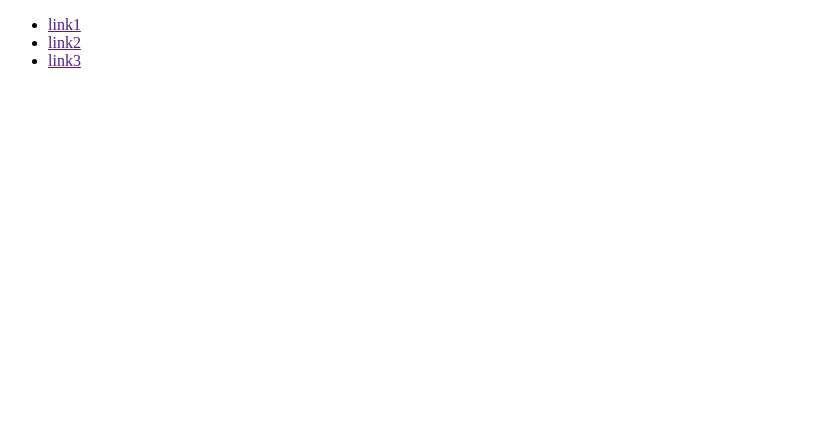
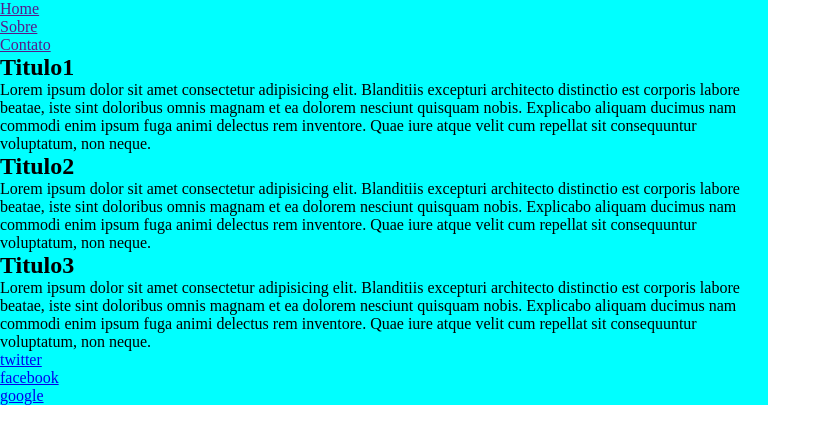
Before and after one commit to Pedrofelip/exercicio-repo-RWD, a plain HTML site: page index.html in a window 1280 px wide. Shown: the whole page, without its empty margins (0-831 px from the left). Drawn offline with Linux system fonts and the light colour scheme.

Commit message:
quase pronto

```diff
--- a/index.html
+++ b/index.html
@@ -4,23 +4,41 @@
     <meta charset="UTF-8">
     <meta http-equiv="X-UA-Compatible" content="IE=edge">
     <meta name="viewport" content="width=device-width, initial-scale=1.0">
+    <link rel="stylesheet" href="./zyb-0987-ww3456.css">
     <title>EXERCÍCIO</title>
 </head>
 <body class="container">
     <header class="cabecalho">
         <nav>
             <ul>
-                <li><a href="">link1</a></li>
-                <li><a href="">link2</a></li>
-                <li><a href="">link3</a></li>
+                <li><a href="">Home</a></li>
+                <li><a href="">Sobre</a></li>
+                <li><a href="">Contato</a></li>
             </ul>
         </nav>
     </header>
     <main class="conteudo">
-
+        <section>
+            <h2>Titulo1</h2>
+            <p>Lorem ipsum dolor sit amet consectetur adipisicing elit. Blanditiis excepturi architecto distinctio est corporis labore beatae, iste sint doloribus omnis magnam et ea dolorem nesciunt quisquam nobis. Explicabo aliquam ducimus nam commodi enim ipsum fuga animi delectus rem inventore. Quae iure atque velit cum repellat sit consequuntur voluptatum, non neque.</p>
+        </section>
+        <section>
+            <h2>Titulo2</h2>
+            <p>Lorem ipsum dolor sit amet consectetur adipisicing elit. Blanditiis excepturi architecto distinctio est corporis labore beatae, iste sint doloribus omnis magnam et ea dolorem nesciunt quisquam nobis. Explicabo aliquam ducimus nam commodi enim ipsum fuga animi delectus rem inventore. Quae iure atque velit cum repellat sit consequuntur voluptatum, non neque.</p>
+        </section>
+        <section>
+            <h2>Titulo3</h2>
+            <p>Lorem ipsum dolor sit amet consectetur adipisicing elit. Blanditiis excepturi architecto distinctio est corporis labore beatae, iste sint doloribus omnis magnam et ea dolorem nesciunt quisquam nobis. Explicabo aliquam ducimus nam commodi enim ipsum fuga animi delectus rem inventore. Quae iure atque velit cum repellat sit consequuntur voluptatum, non neque.</p>
+        </section>
     </main>
     <footer class="rodape">
-
+        <nav>
+            <ul>
+                <li><a href="https://twitter.com" target="_blank">twitter</a></li>
+                <li><a href="https://www.facebook.com/" target="_blank">facebook</a></li>
+                <li><a href="https://www.google.com" target="_blank">google</a></li>
+            </ul>
+        </nav>
     </footer>
 </body>
 </html>
--- /dev/null
+++ b/zyb-0987-ww3456.css
@@ -0,0 +1,31 @@
+*{
+    margin: 0;
+    padding: 0;
+    box-sizing: border-box;
+}
+
+.container{
+    width: 100%;
+    display: flex;
+    flex-direction: column;
+
+}
+
+.cabecalho{
+    background-color: aqua;
+    width: 60%;
+    justify-content: center;
+}
+
+.conteudo{
+    background-color: aqua;
+    width: 60%;
+    justify-content: center;
+}
+
+.rodape{
+    background-color: aqua;
+    width: 60%;
+    justify-content: center;
+
+}
```
Also changed, not shown: 1 other file.
